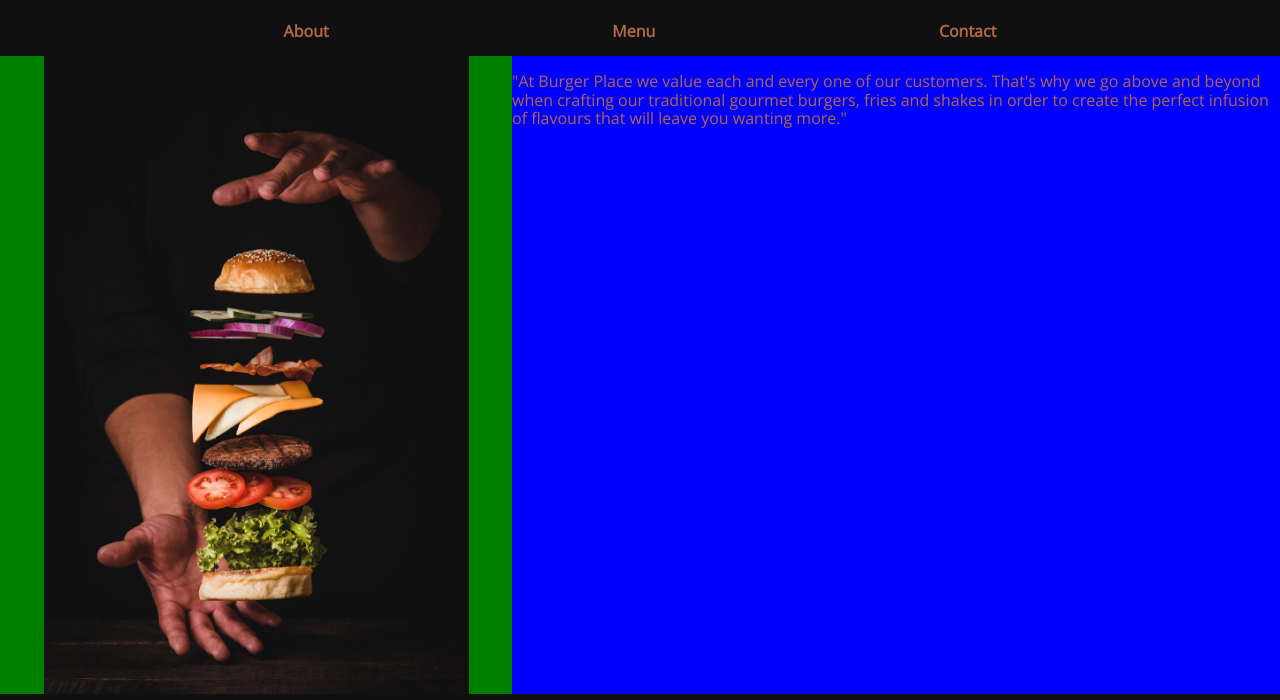
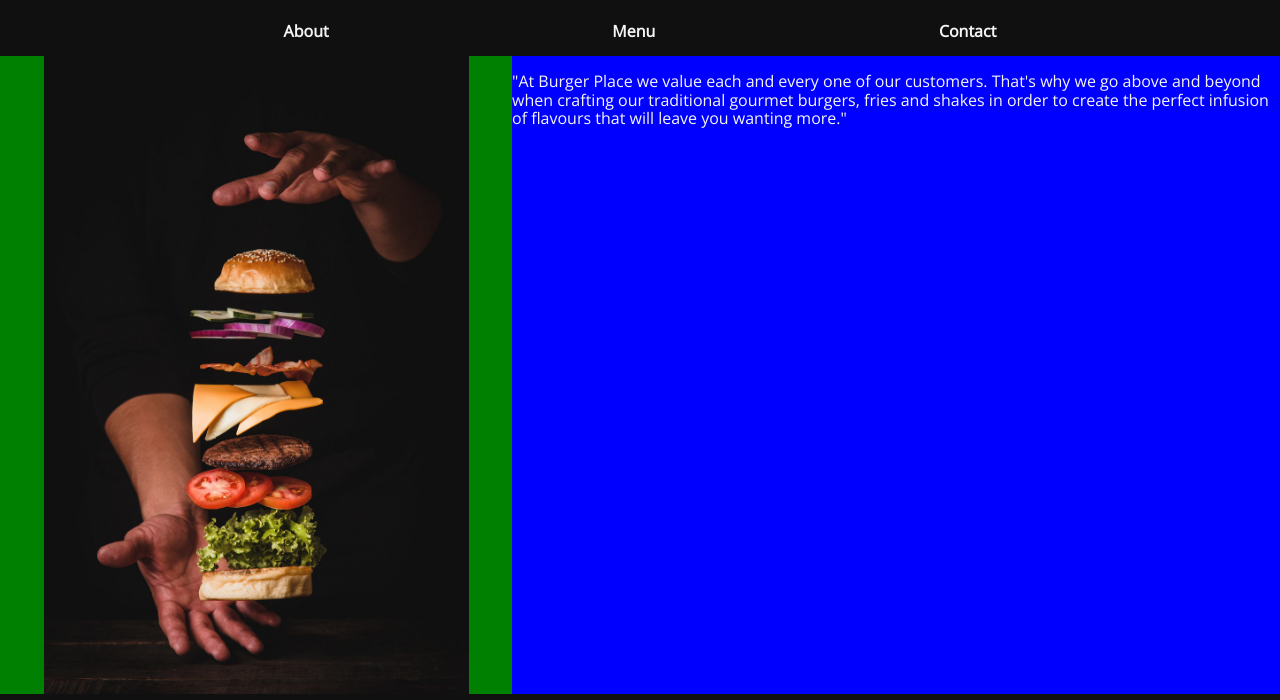
Before and after one commit to apwaite/restaurant-page, a plain HTML site: page index.html in a window 1280 px wide. Shown: the part 74-774 px from the top of the page. Drawn offline with nearby package versions, Linux system fonts and the light colour scheme.

Commit message:
Updated primary font color

```diff
--- a/style.css
+++ b/style.css
@@ -4,7 +4,7 @@
 /* TODO: work on color scheme */
 :root {
   --bg-color: #101010;
-  --font-primary: #b26646;
+  --font-primary: #f5f5f5;
   --font-secondary: #f5f5f5;
   --h1-color: #f5f5f5;
   --h1-color-stroke: #424242;
```
